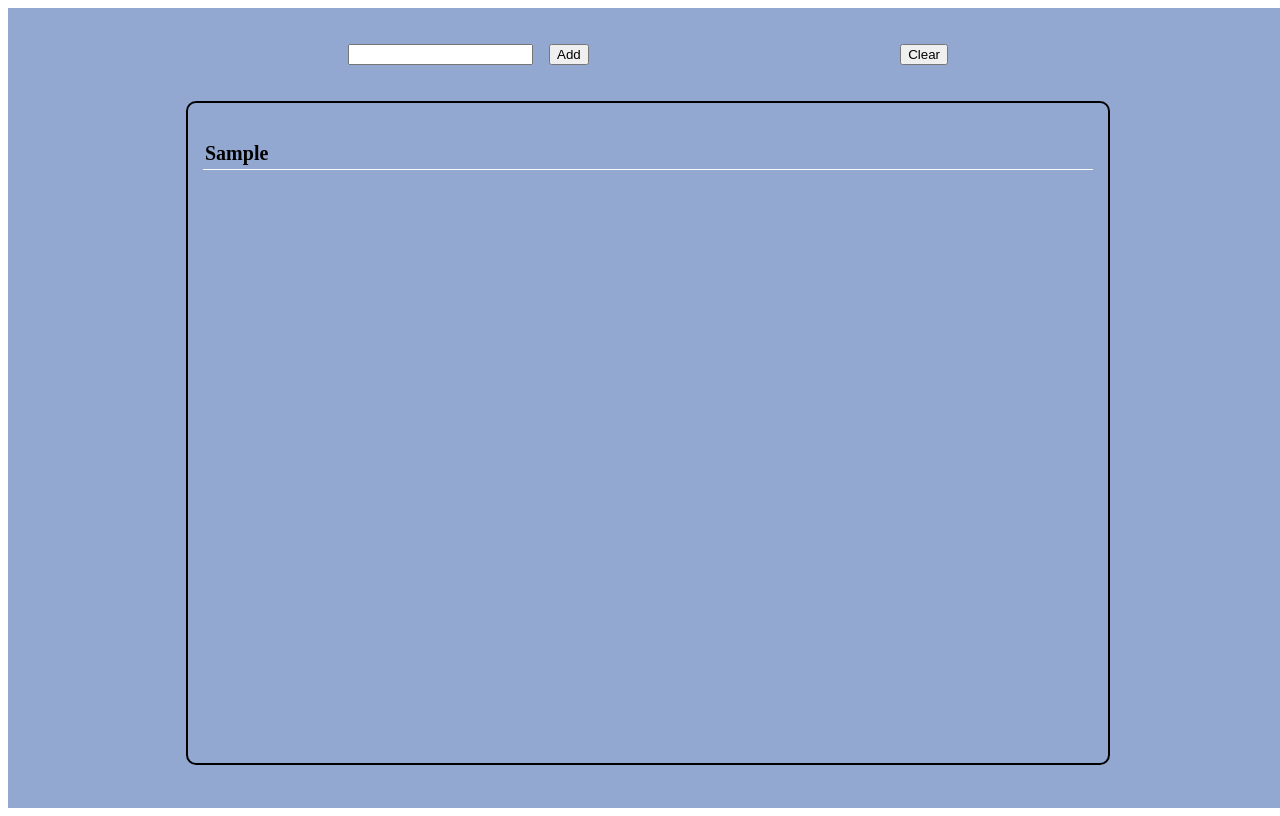
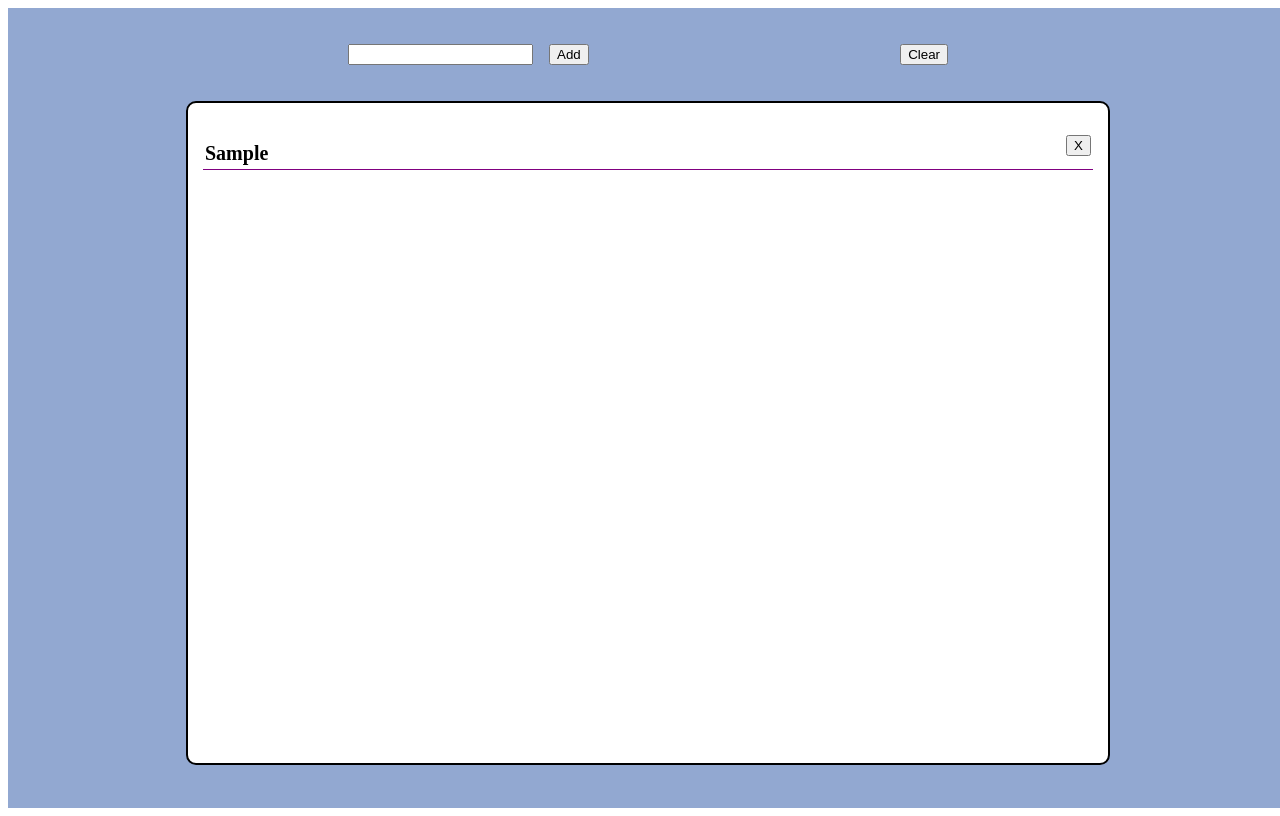
Before and after one commit to UP419/to-do, a React (Vite) app: page / in a window 1280 px wide. Both pictures are taken after typing "Sample" into the empty fields and a click on the button "Add". Built offline with nearby package versions, Linux system fonts and the light colour scheme.

Commit message:
added item delete button

```diff
--- a/src/App.tsx
+++ b/src/App.tsx
@@ -20,6 +20,11 @@ function App() {
         setToDoArray([]);
     }
 
+    const itemDeleteHandler = (itemToDelete) => {
+        const filteredArray = toDoArray.filter(item => item !== itemToDelete);
+        setToDoArray(filteredArray)
+    }
+
 
     return (
         <div className="container">
@@ -32,6 +37,7 @@ function App() {
                 {toDoArray.map((item, index) => (
                     <div key={index} className="list-item">
                         <h2>{item}</h2>
+                        <button onClick={() => itemDeleteHandler(item)} className="delete-button">X</button>
                     </div>
                 ))
                 }
--- a/src/index.css
+++ b/src/index.css
@@ -31,12 +31,19 @@
   border-radius: 10px;
   padding: 10px; /* Optional padding inside the box */
   overflow: auto;
+  background-color: white;
+}
+
+.delete-button{
+  margin-left: auto;
 }
 
 .list-item{
   padding: 2px 2px;
   margin: 10px 5px;
-  border-bottom: 1px solid #fafafa;
+  border-bottom: 1px solid purple;
+  display: flex;
+  align-items: center;
 }
 
 .list-item:hover {
```
